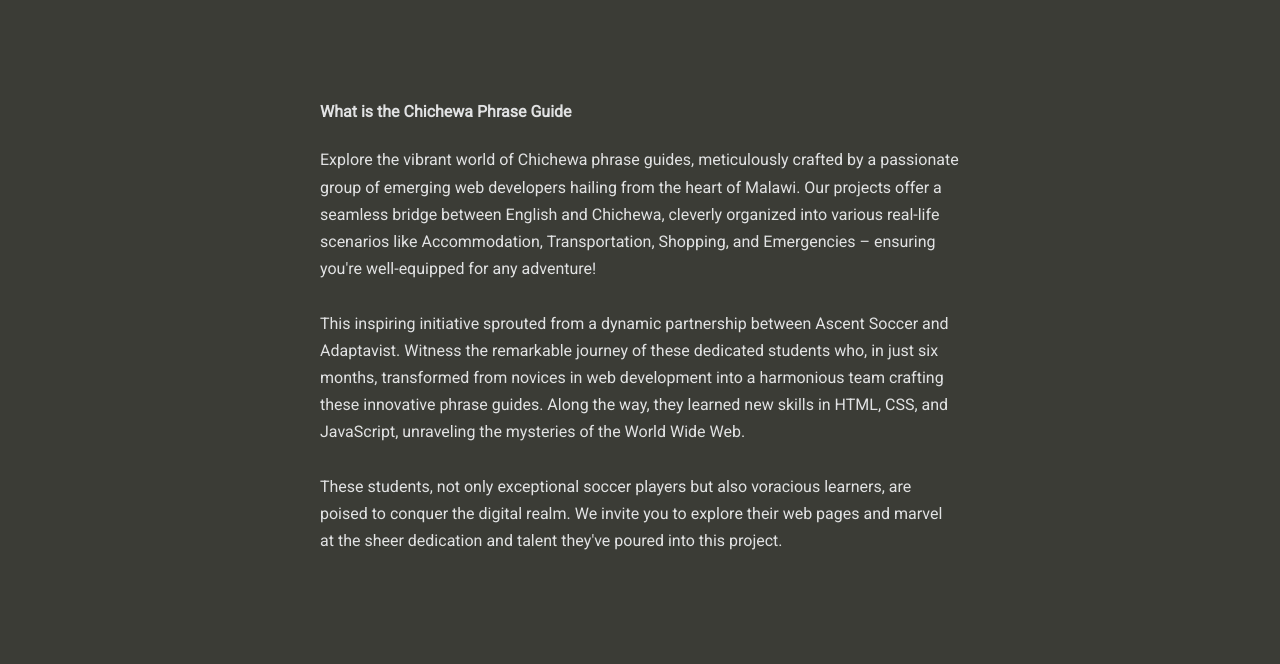
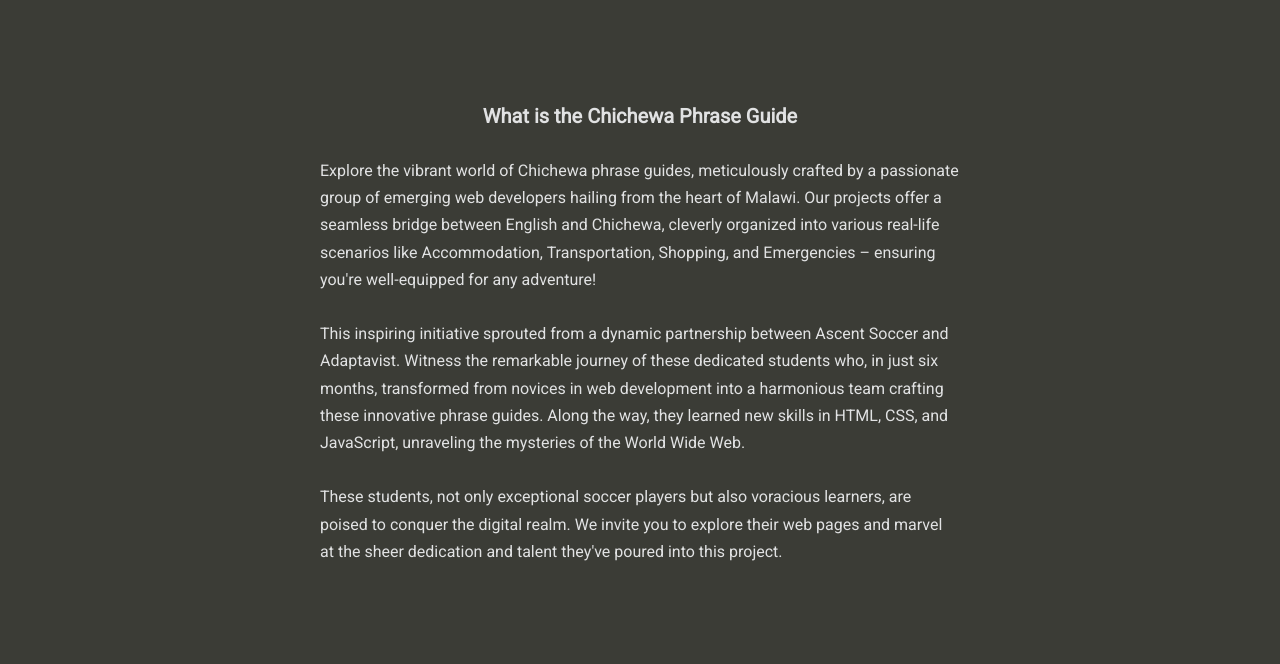
Before and after one commit to ascentsoccerwebdev/chichewaphrases, a plain HTML site: page index.html in a window 1280 px wide. Shown: the part 882-1546 px from the top of the page. Drawn offline with Linux system fonts and the light colour scheme.

Commit message:
Change style of h4 of info section home page

```diff
--- a/style.css
+++ b/style.css
@@ -130,6 +130,10 @@
   color: #e1e2e3;
   line-height: 1.7em;
 }
+.infoContainer > div > h4 {
+  font-size: 1.25em;
+  text-align: center;
+}
 
 
 /* Footer Styling */
```
